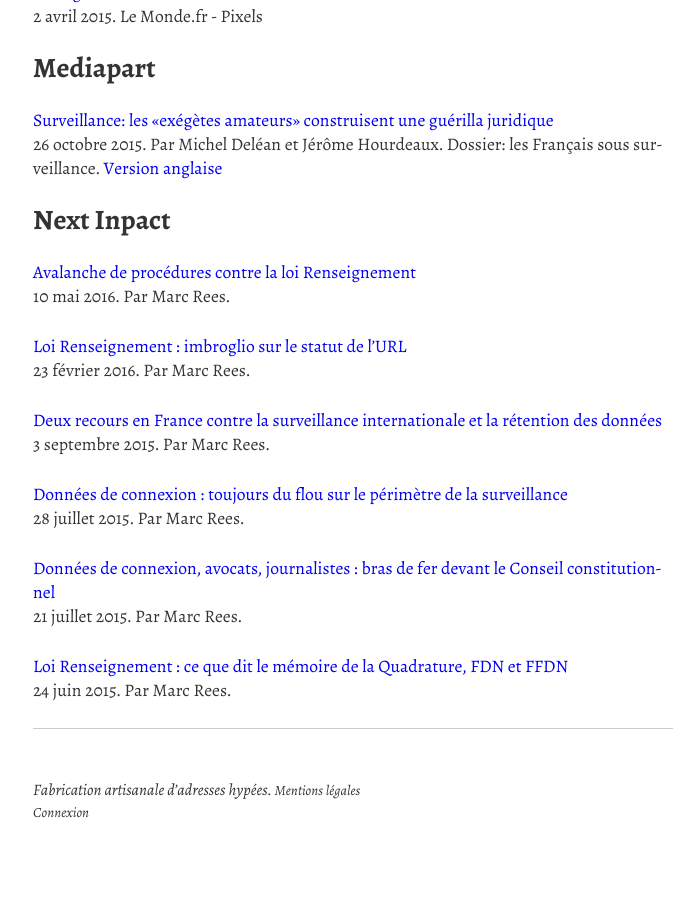
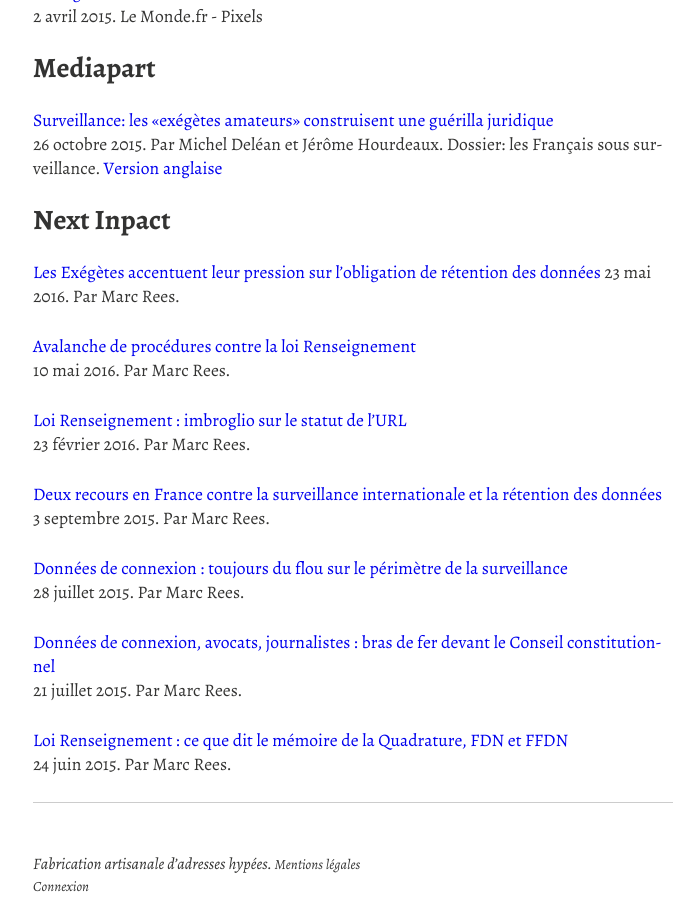
Before and after one commit to hugoroy/exegetes-web, a Jekyll site: the page built from rp/index.md, in a window 1280 px wide and 900 px high, scrolled down 674 px. Shown: the whole window, without its empty margins (287-980 px from the left). Built offline with Jekyll 4.4.1, drawn with Linux system fonts in a browser that asks for light colours; nearby versions of some CDN libraries; before the commit the page ends 1545 px from its top, so only the background shows below that.

Commit message:
article marc rees sur mémoire charte

```diff
--- a/rp/index.md
+++ b/rp/index.md
@@ -39,6 +39,9 @@ Français sous surveillance.
 
 ## Next Inpact
 
+[Les Exégètes accentuent leur pression sur l'obligation de rétention des données](http://www.nextinpact.com/news/99939-les-exegetes-accentuent-leur-pression-sur-obligation-retention-donnees.htm)
+23 mai 2016. Par Marc Rees.
+
 [Avalanche de procédures contre la loi Renseignement](http://www.nextinpact.com/news/99778-avalanche-procedures-contre-loi-renseignement.htm)
 10 mai 2016. Par Marc Rees.
 
```
